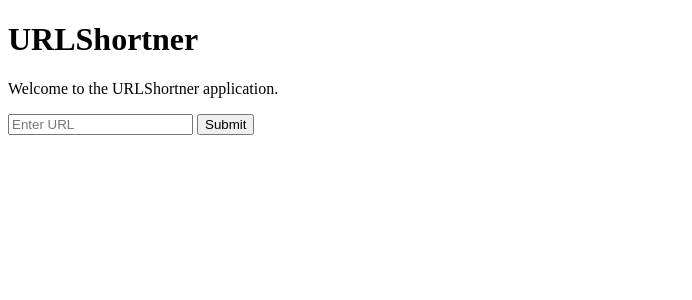
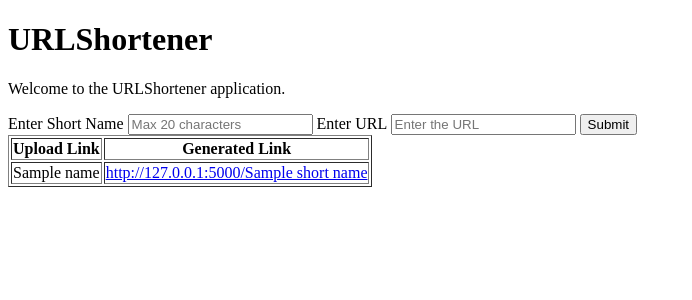
Before and after one commit to 20481A5450/URLShortener, a Flask app: template templates/urlshortner.html in a window 1280 px wide. Shown: the top 300 px of the page, without its empty margins (0-692 px from the left). Run offline with Flask 3, Linux system fonts and the light colour scheme; the template is opened without the code that fills it: most values are stand-ins (such as "Sample title", 1, 10 or a date in 2020).

Commit message:
entered the short name and url

```diff
--- a/app.py
+++ b/app.py
@@ -1,6 +1,7 @@
-from flask import Flask, render_template
+from flask import Flask, render_template,redirect, request
 from flask_sqlalchemy import SQLAlchemy
 from datetime import datetime
+from utils import *
 
 app = Flask(__name__)
 app.config['SQLALCHEMY_DATABASE_URI'] = 'sqlite:///db.sqlite3'
@@ -20,9 +21,34 @@ class URL(db.Model):
 def index():
     return render_template('landing_page.html')
 
-@app.route('/urlshortner')
-def urlshortner():
+
+@app.route('/urlshortner', methods=["GET", "POST"])
+def url_shortner():
+    if request.method == "POST":
+        short_name = request.form.get('name')
+        url = request.form.get('url')
+
+        if 'http' not in url:
+            url = f'http://{url}'
+
+        if valid_url(url):
+            if name_available(short_name) is None:
+                add_url(short_name, url)
+                return render_template("urlshortner.html", short_name=short_name)
+            else:
+                return render_template('urlshortner.html', msg='Short name not available')
+    else:
+        return render_template('urlshortner.html', msg='Invalid url')
+
     return render_template('urlshortner.html')
+
+
+@app.route('/<path:short_name>')
+def redirect_url(short_name):
+    url = get_url(short_name)
+    if url is None:
+        return "<h2 style='color:red'> Invalid URL </h2>"
+    return redirect(url.url)
 
 if __name__ == '__main__':
     app.run(debug=True)
--- a/templates/landing_page.html
+++ b/templates/landing_page.html
@@ -15,7 +15,7 @@
 	<meta content="summary_large_image" name="twitter:card" />
 	<meta content="width=device-width, initial-scale=1" name="viewport" />
 	<meta content="Webflow" name="generator" />
-    <link rel="stylesheet" type="text/css" href="{{ url_for('static', filename='landing.css') }}">
+    <link rel="stylesheet" type="text/css" href="{{ url_for('static', filename='css/landing.css') }}">
 
 </head>
 <body>
--- a/templates/urlshortner.html
+++ b/templates/urlshortner.html
@@ -1,12 +1,32 @@
 <!DOCTYPE html>
 <html>
 <head>
-    <title>URLShortner</title>
+    <title>URLShortener</title>
 </head>
 <body>
-    <h1>URLShortner</h1>
-    <p>Welcome to the URLShortner application.</p>
-    <input type="text" name="url" placeholder="Enter URL">
-    <input type="submit" value="Submit">
+    <h1>URLShortener</h1>
+    <p>Welcome to the URLShortener application.</p>
+    <form action="{{ url_for('url_shortner') }}" method="post">
+        <label>Enter Short Name</label>
+        <input type="text" name="name" placeholder="Max 20 characters" maxlength=20>
+        <label>Enter URL</label>
+        <input type="text" name="url" placeholder="Enter the URL" maxlength=200>
+        <button>Submit</button>
+    </form>
+
+    {% if msg %}
+    <p style="color: red">{{ msg }}</p>
+    {% else %}
+    <table border="1">
+        <tr>
+            <th>Upload Link</th>
+            <th>Generated Link</th>
+        </tr>
+        <tr>
+            <td>{{ name }}</td>
+            <td><a href="http://127.0.0.1:5000/{{ short_name }}">http://127.0.0.1:5000/{{ short_name }}</a></td>
+        </tr>
+    </table>
+    {% endif %}
 </body>
 </html>
--- /dev/null
+++ b/utils.py
@@ -0,0 +1,24 @@
+import validators
+from sqlalchemy import create_engine
+from sqlalchemy.orm import scoped_session, sessionmaker
+
+DATABASE_URL = 'postgresql://ashik:ashikmeeran11@localhost:5432/url_shortner'
+engine = create_engine(DATABASE_URL)
+db = scoped_session(sessionmaker(bind = engine))
+
+def valid_url(url):
+    return validators.url(url) is True
+
+def name_available(name):
+    return db.execute("select short_name from url_info where short_name = :name",{"name" : name}).fetchone()
+
+def add_url(name, url):
+    db.execute("insert into url_info (short_name, url) values (:name, :url)",
+    {
+        "name": name,
+        "url": url
+    })
+    db.commit()
+
+def get_url(short_name):
+    return db.execute("select * from url_info where short_name = :short_name",{"short_name" : short_name}).fetchone()
```
Also changed, not shown: static/css/landing.css (renamed from static/landing.css).
